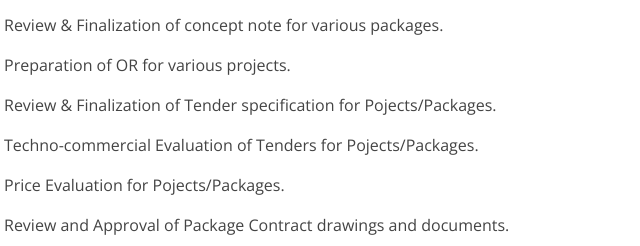
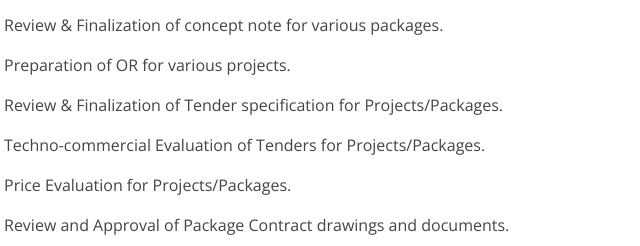
Before and after one commit to praveenreddy54/pse, a website: page public/index.html in a window 1280 px wide. Shown: the part 1911-2157 px from the top of the page, 90-730 px from the left. Drawn offline with nearby package versions, Linux system fonts and the light colour scheme.

Commit message:
Update index.html

```diff
--- a/public/index.html
+++ b/public/index.html
@@ -282,15 +282,15 @@
               </li>
               <li>
                 <i class="bi bi-check"></i>Review & Finalization of Tender
-                specification for Pojects/Packages.
+                specification for Projects/Packages.
               </li>
               <li>
                 <i class="bi bi-check"></i>Techno-commercial Evaluation of
-                Tenders for Pojects/Packages.
+                Tenders for Projects/Packages.
               </li>
               <li>
                 <i class="bi bi-check"></i>Price Evaluation for
-                Pojects/Packages.
+                Projects/Packages.
               </li>
               <li>
                 <i class="bi bi-check"></i>Review and Approval of Package
```
